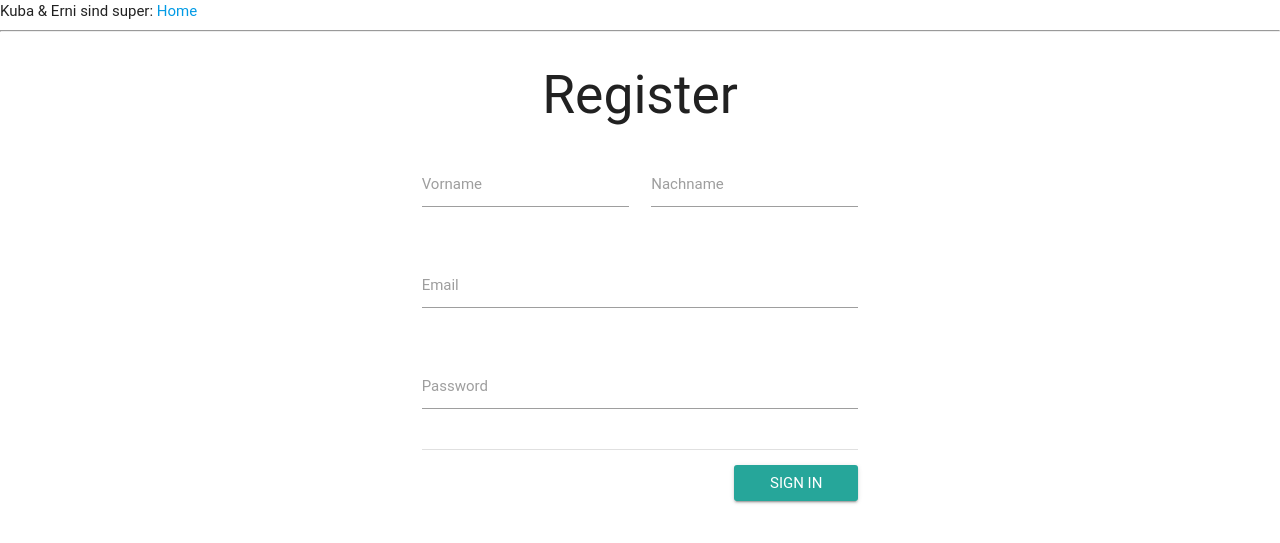
After one commit to aernhofer/FlaskMongoDBLogin, a Flask app: page /register in a window 1280 px wide. The commit adds this page. Shown: the top 543 px of the page. Run offline with Flask 2, Linux system fonts and the light colour scheme; some libraries are stand-ins or nearby versions; some web fonts are replaced.

```diff
--- a/db/__init__.py
+++ b/db/__init__.py
@@ -41,6 +41,9 @@ class Database():
 
         return logged_in
 
+    def getUser(self,email):
+        return self.db.users.find_one({"email": email})
+
 #db = Database()
 #db.connect()
 #print(db.login('qwe@gmail.com','qwe'))
--- a/forms.py
+++ b/forms.py
@@ -7,5 +7,11 @@ from wtforms.widgets import PasswordInput
 class LoginForm(FlaskForm):
     #openid = StringField('openid')
     remember_me = BooleanField('remember_me', default=False)
-    email = StringField('email')
+    email = StringField('email', validators=[DataRequired()])
     password = StringField('password', widget=PasswordInput(hide_value=False))
+
+class RegisterForm(FlaskForm):
+    vname = StringField('vname')
+    nname = StringField('nname')
+    email = StringField('email', validators=[DataRequired()])
+    password = StringField('password', widget=PasswordInput(hide_value=False))
--- a/templates/base.html
+++ b/templates/base.html
@@ -2,13 +2,14 @@
 <html>
   <head>
     {% if title %}
-    <title>{{ title }} - microblog</title>
+    <title>{{ title }}</title>
     {% else %}
-    <title>microblog</title>
+    <title>Kuba & Erni#s Site</title>
     {% endif %}
 
     <!-- Compiled and minified CSS -->
     <link rel="stylesheet" href="https://cdnjs.cloudflare.com/ajax/libs/materialize/0.98.0/css/materialize.min.css">
+    <link rel="stylesheet" href="../static/css/main.css">
 
     <!-- Compiled and minified JavaScript -->
     <script src="https://ajax.googleapis.com/ajax/libs/jquery/3.1.1/jquery.min.js"></script>
@@ -17,15 +18,9 @@
   <body>
     <div>Kuba & Erni sind super: <a href="/index">Home</a></div>
     <hr>
-    {% with messages = get_flashed_messages() %}
-      {% if messages %}
-        <ul>
-        {% for message in messages %}
-            <li>{{ message }} </li>
-        {% endfor %}
-        </ul>
-      {% endif %}
-    {% endwith %}
+
+    {% include "flash.html" %}
     {% block content %}{% endblock %}
+
   </body>
 </html>
--- /dev/null
+++ b/templates/flash.html
@@ -0,0 +1,28 @@
+{% for error in get_flashed_messages(with_categories=true, category_filter=["error"]) %}
+<div class="alert alert-dismissable alert-danger" align="center">
+    <script>
+        // Materialize.toast(message, displayLength, className, completeCallback);
+        Materialize.toast('{{ error[1] }}', 4000, ' red lighten-1 rounded')
+    </script>
+</div>
+{% endfor %}
+{% for info in get_flashed_messages(with_categories=true, category_filter=["info"]) %}
+<div class="alert alert-dismissable alert-info" align="center">
+    <script>
+        // Materialize.toast(message, displayLength, className, completeCallback);
+        Materialize.toast('{{ info[1] }}', 4000, 'amber lighten-2 rounded')
+    </script>
+</div>
+{% endfor %}
+{% for success in get_flashed_messages(with_categories=true, category_filter=["success"]) %}
+<div class="alert alert-dismissable alert-success" align="center">
+    <!--
+    <button type="button" class="close" data-dismiss="alert">&times;</button>
+        {{ success[1] }}
+    -->
+    <script>
+        // Materialize.toast(message, displayLength, className, completeCallback);
+        Materialize.toast('{{ success[1] }}', 4000, 'light-green rounded')
+    </script>
+</div>
+{% endfor %}
--- /dev/null
+++ b/templates/register.html
@@ -0,0 +1,47 @@
+<!-- extend from base layout -->
+{% extends "base.html" %}
+
+{% block content %}
+    <div class="container">
+        <div class="row">
+            <div class="col m6 offset-m3">
+                <h2 class="center-align">Register</h2>
+                <div class="row">
+                    <form method="post" name="login" class="col s12">
+                        {{ form.hidden_tag() }}
+                        <div class="row">
+                            <div class="input-field col m6 s12">
+                                {{ form.vname(size=80) }}
+                                <label for="vname">Vorname</label>
+                            </div>
+                            <div class="input-field col m6 s12">
+                                {{ form.nname(size=80) }}
+                                <label for="nname">Nachname</label>
+                            </div>
+                        </div>
+                        <div class="row">
+                            <div class="input-field col s12">
+                                {{ form.email(size=80) }}
+                                <label for="email">Email</label>
+                            </div>
+                        </div>
+                        <div class="row">
+                            <div class="input-field col s12">
+                                {{ form.password(size=80) }}
+                                <label for="password">Password</label>
+                            </div>
+                        </div>
+                        <div class="divider"></div>
+                        <div class="row">
+                            <div class="col m12">
+                                <p class="right-align">
+                                    <input type="submit" class="waves-effect waves-light btn" value="Sign In">
+                                </p>
+                            </div>
+                        </div>
+                    </form>
+                </div>
+            </div>
+        </div>
+    </div>
+{% endblock %}
--- a/views.py
+++ b/views.py
@@ -1,15 +1,14 @@
-from flask_login import login_user
+from flask_login import login_user, logout_user, login_required
 from Users.User import User
 
-from FlaskTutorial import app, db
-from flask import render_template, flash, redirect
+from FlaskTutorial import app, db, lm
+from flask import render_template, flash, redirect, request, url_for
 
-from forms import LoginForm
+from forms import LoginForm, RegisterForm
 
 @app.route('/')
 @app.route('/index')
 def index():
-    user = {'nickname': 'Miguel'}  # fake user
     posts = [  # fake array of posts
         {
             'author': {'nickname': 'John'},
@@ -18,23 +17,55 @@ def index():
         {
             'author': {'nickname': 'Susan'},
             'body': 'The Avengers movie was so cool!'
+        },
+        {
+            'author': {'nickname': 'Erni'},
+            'body': 'Ich mag Zuege!'
         }
     ]
-    return render_template("index.html",title='Home',
-                           #user=user,
-                           posts=posts)
+    return render_template("index.html",title='Home', posts=posts)
 
+@app.route('/register', methods=['GET', 'POST'])
+def register():
+    form = RegisterForm()
+    if form.validate_on_submit():
+        db.register(form.email.data, form.password.data)
+        user_obj = User(form.email.data)
+        login_user(user_obj)
+        flash("Registered successfully", category='success')
+        return redirect(request.args.get("next") or url_for("private"))
+    return render_template('register.html', title='Register', form=form)
 
 @app.route('/login', methods=['GET', 'POST'])
 def login():
     form = LoginForm()
     if form.validate_on_submit():
-        email = form.email.data
-        password = form.password.data
-        if db.login(email, password):
-            flash('Login requested for email="%s", password="%s", remember_me=%s' %
-                  (form.email.data, form.password.data, str(form.remember_me.data)))
-            return redirect('/index')
-    return render_template('login.html',
-                           title='Sign In',
-                           form=form)
+
+        #user = db.users.find_one({"email": form.email.data})
+        user = db.getUser(form.email.data)
+        if user and User.validate_login(user['password'], form.password.data):
+            user_obj = User(user['email'])
+            login_user(user_obj, remember=form.remember_me.data)
+            flash("Logged in successfully", category='success')
+            return redirect(request.args.get("next") or url_for("private"))
+        flash("Wrong username or password", category='error') #TODO:Wird aus irgendeinem Grund nicht angezeigt...
+    return render_template('login.html', title='login', form=form)
+
+@app.route('/logout')
+def logout():
+    logout_user()
+    flash("Successfully logged out", category='success')
+    return redirect(url_for('login'))
+
+@app.route('/private')
+@login_required
+def private():
+    return render_template('private.html', title='Private')
+
+
+@lm.user_loader
+def load_user(email):
+    u = db.getUser(email)
+    if not u:
+        return None
+    return User(u['email'])
```
Also changed, not shown: FlaskTutorial.py (+2 -19 lines), Users/User.py (+14 -17 lines), config.py (+0 -7 lines), templates/index.html (+10 -6 lines), templates/login.html (+1 -7 lines), templates/login_old.html (deleted, +0 -21 lines), templates/private.html (added, +13 -0 lines), static/css/main.css (added).
